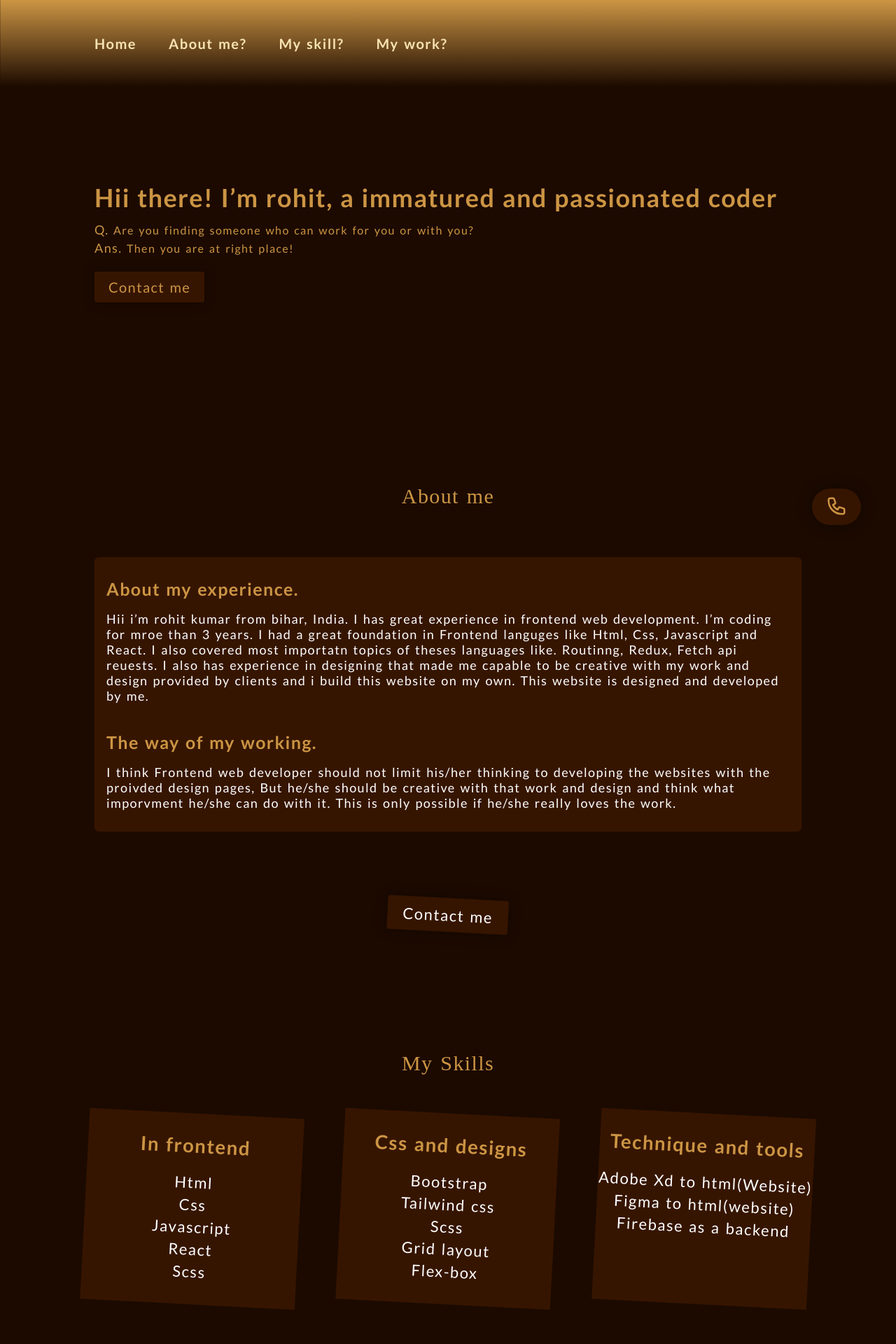
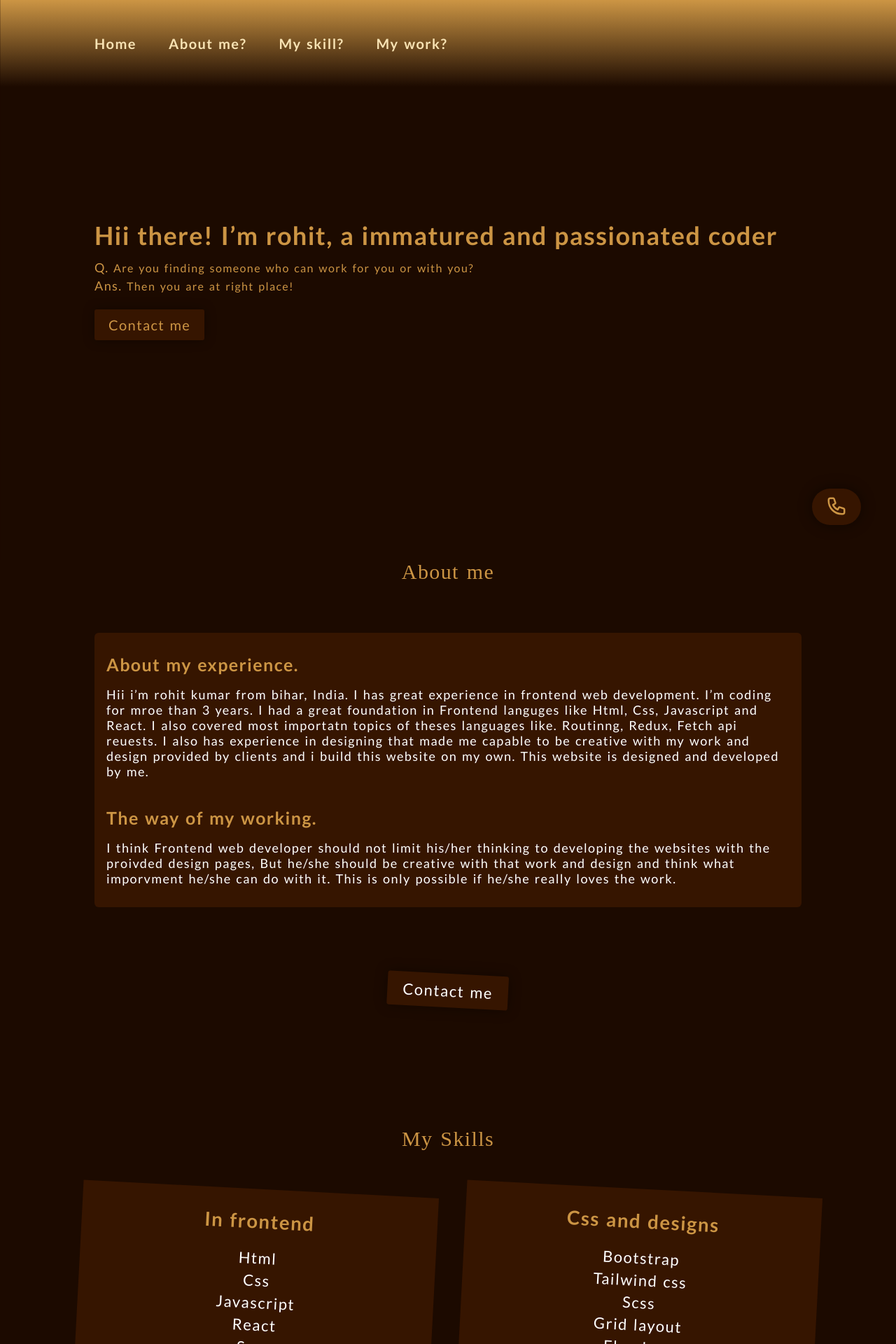
Before and after one commit to rohit063kr/work-with-rohit, a React (Create React App) app: page / in a window 1280 px wide. Shown: the top 1920 px of the page at 70% size. Built offline with nearby package versions, Linux system fonts and the light colour scheme; no server answers; a web font is replaced by a local one.

Commit message:
responsivenss added

```diff
--- a/src/components/Header/Header.scss
+++ b/src/components/Header/Header.scss
@@ -1,6 +1,8 @@
 .header {
-  margin: 26rem 0;
+  // margin: 26rem 0;
   display: flex;
+  height: 100vh;
+  align-items: center;
 
   &__text-box {
     @media only screen and (max-width: 800px) {
--- a/src/components/MySkill/MySkill.scss
+++ b/src/components/MySkill/MySkill.scss
@@ -1,7 +1,7 @@
 .skill {
   &__cards {
     display: grid;
-    grid-template-columns: repeat(auto-fit, minmax(25rem, 1fr));
+    grid-template-columns: repeat(auto-fit, minmax(30rem, 1fr));
     grid-gap: 8.6rem;
   }
 
```
